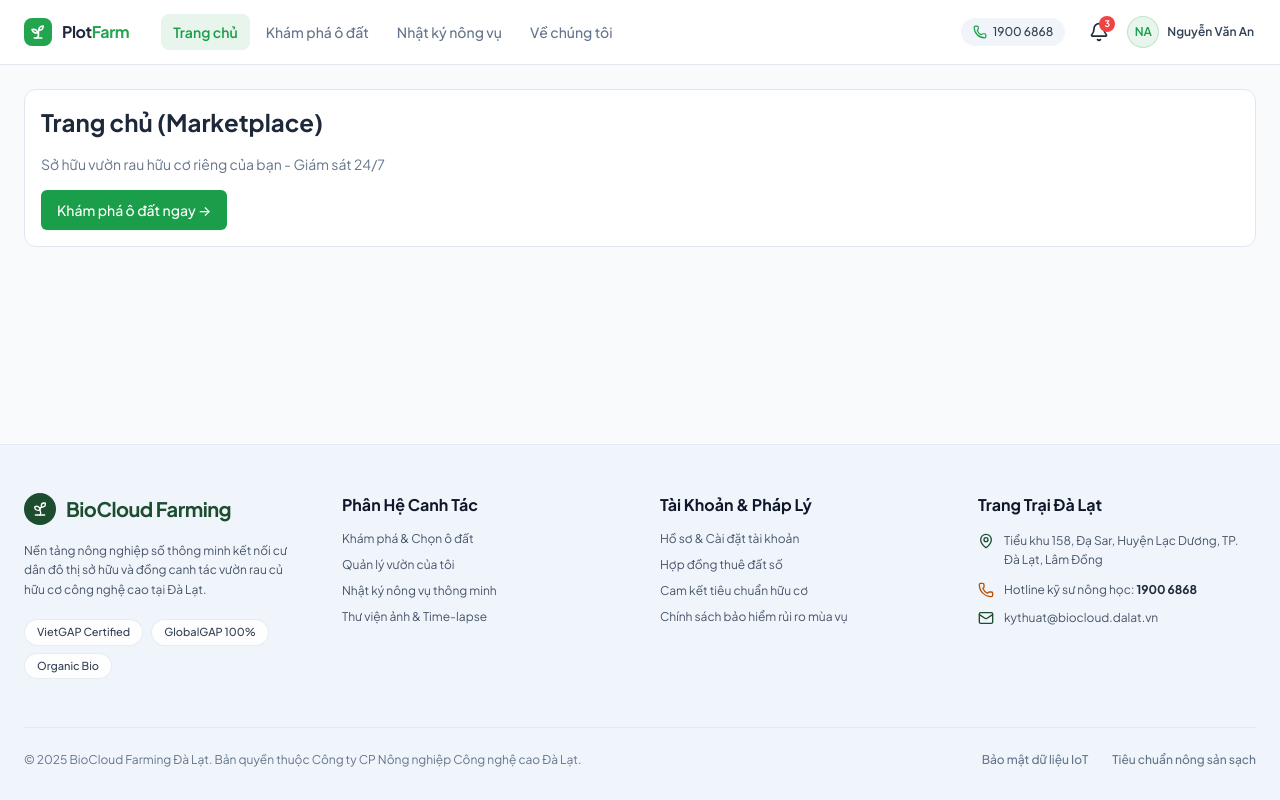
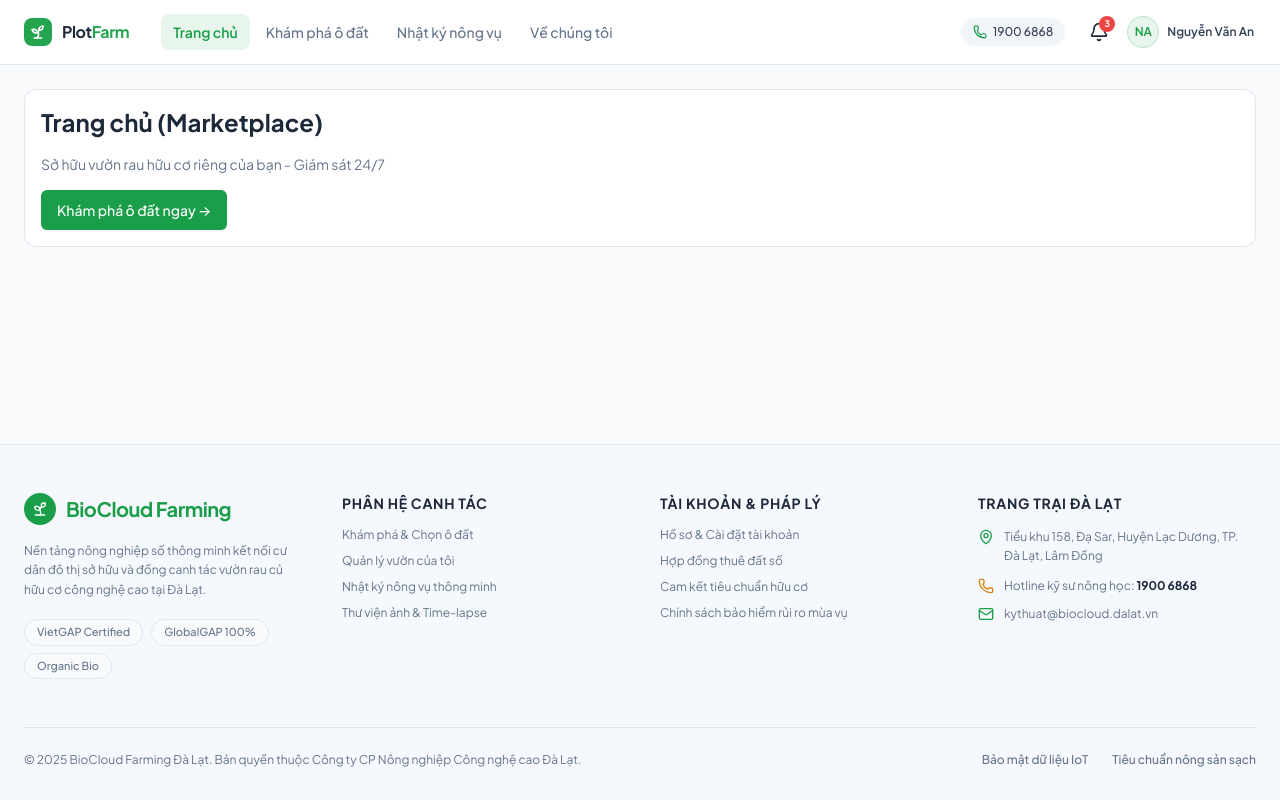
Before and after one commit to amazing-intern-fall-2026/PlotFarm-DEV-Team7, a React (Vite) app in the folder apps/client/: page / in a window 1280 px wide. Built offline with nearby package versions, Linux system fonts and the light colour scheme.

Commit message:
style(footer): adhere strictly to global CSS design tokens and font

```diff
--- a/apps/client/src/shared/ui/Footer/Footer.tsx
+++ b/apps/client/src/shared/ui/Footer/Footer.tsx
@@ -11,14 +11,14 @@ export interface FooterProps extends React.HTMLAttributes<HTMLElement> {
 
 /**
  * FooterSkeleton — Trạng thái Skeleton Loading cho Footer
- * Áp dụng hiệu ứng pulse trên toàn bộ 4 cột và thanh bản quyền.
+ * Áp dụng hiệu ứng pulse trên toàn bộ 4 cột và thanh bản quyền theo đúng theme token.
  */
 export function FooterSkeleton({ className }: { className?: string }) {
   return (
     <footer
       aria-label="Đang tải chân trang"
       className={cn(
-        "border-t border-slate-200/80 bg-[#f0f5fb] dark:bg-slate-950 dark:border-slate-800 text-slate-800 dark:text-slate-200 mt-auto",
+        "border-t border-border bg-muted/40 text-foreground font-sans mt-auto",
         className,
       )}
     >
@@ -27,76 +27,76 @@ export function FooterSkeleton({ className }: { className?: string }) {
           {/* Cột 1: Brand & Badges Skeleton */}
           <div className="space-y-4">
             <div className="flex items-center gap-2.5">
-              <Skeleton className="h-8 w-8 rounded-full bg-slate-300/80 dark:bg-slate-800" />
-              <Skeleton className="h-6 w-36 bg-slate-300/80 dark:bg-slate-800" />
+              <Skeleton className="h-8 w-8 rounded-full" />
+              <Skeleton className="h-6 w-36" />
             </div>
 
             <div className="space-y-2 max-w-xs">
-              <Skeleton className="h-3.5 w-full bg-slate-200 dark:bg-slate-800" />
-              <Skeleton className="h-3.5 w-4/5 bg-slate-200 dark:bg-slate-800" />
-              <Skeleton className="h-3.5 w-2/3 bg-slate-200 dark:bg-slate-800" />
+              <Skeleton className="h-3.5 w-full" />
+              <Skeleton className="h-3.5 w-4/5" />
+              <Skeleton className="h-3.5 w-2/3" />
             </div>
 
             <div className="space-y-2 pt-1">
               <div className="flex gap-2">
-                <Skeleton className="h-6 w-28 rounded-full bg-slate-200 dark:bg-slate-800" />
-                <Skeleton className="h-6 w-24 rounded-full bg-slate-200 dark:bg-slate-800" />
+                <Skeleton className="h-6 w-28 rounded-full" />
+                <Skeleton className="h-6 w-24 rounded-full" />
               </div>
-              <Skeleton className="h-6 w-24 rounded-full bg-slate-200 dark:bg-slate-800" />
+              <Skeleton className="h-6 w-24 rounded-full" />
             </div>
           </div>
 
           {/* Cột 2: Phân Hệ Canh Tác Skeleton */}
           <div className="space-y-3.5">
-            <Skeleton className="h-5 w-36 bg-slate-300/80 dark:bg-slate-800" />
+            <Skeleton className="h-5 w-36" />
             <div className="space-y-3">
-              <Skeleton className="h-3.5 w-36 bg-slate-200 dark:bg-slate-800" />
-              <Skeleton className="h-3.5 w-32 bg-slate-200 dark:bg-slate-800" />
-              <Skeleton className="h-3.5 w-40 bg-slate-200 dark:bg-slate-800" />
-              <Skeleton className="h-3.5 w-36 bg-slate-200 dark:bg-slate-800" />
+              <Skeleton className="h-3.5 w-36" />
+              <Skeleton className="h-3.5 w-32" />
+              <Skeleton className="h-3.5 w-40" />
+              <Skeleton className="h-3.5 w-36" />
             </div>
           </div>
 
           {/* Cột 3: Tài Khoản & Pháp Lý Skeleton */}
           <div className="space-y-3.5">
-            <Skeleton className="h-5 w-40 bg-slate-300/80 dark:bg-slate-800" />
+            <Skeleton className="h-5 w-40" />
             <div className="space-y-3">
-              <Skeleton className="h-3.5 w-40 bg-slate-200 dark:bg-slate-800" />
-              <Skeleton className="h-3.5 w-32 bg-slate-200 dark:bg-slate-800" />
-              <Skeleton className="h-3.5 w-36 bg-slate-200 dark:bg-slate-800" />
-              <Skeleton className="h-3.5 w-44 bg-slate-200 dark:bg-slate-800" />
+              <Skeleton className="h-3.5 w-40" />
+              <Skeleton className="h-3.5 w-32" />
+              <Skeleton className="h-3.5 w-36" />
+              <Skeleton className="h-3.5 w-44" />
             </div>
           </div>
 
           {/* Cột 4: Trang Trại Đà Lạt Skeleton */}
           <div className="space-y-3.5">
-            <Skeleton className="h-5 w-36 bg-slate-300/80 dark:bg-slate-800" />
+            <Skeleton className="h-5 w-36" />
             <div className="space-y-3.5">
               <div className="flex items-start gap-2.5">
-                <Skeleton className="h-4 w-4 rounded-full bg-slate-300/80 dark:bg-slate-800 shrink-0" />
+                <Skeleton className="h-4 w-4 rounded-full shrink-0" />
                 <div className="space-y-1.5 flex-1">
-                  <Skeleton className="h-3.5 w-full bg-slate-200 dark:bg-slate-800" />
-                  <Skeleton className="h-3.5 w-4/5 bg-slate-200 dark:bg-slate-800" />
+                  <Skeleton className="h-3.5 w-full" />
+                  <Skeleton className="h-3.5 w-4/5" />
                 </div>
               </div>
               <div className="flex items-center gap-2.5">
-                <Skeleton className="h-4 w-4 rounded-full bg-slate-300/80 dark:bg-slate-800 shrink-0" />
-                <Skeleton className="h-3.5 w-48 bg-slate-200 dark:bg-slate-800" />
+                <Skeleton className="h-4 w-4 rounded-full shrink-0" />
+                <Skeleton className="h-3.5 w-48" />
               </div>
               <div className="flex items-center gap-2.5">
-                <Skeleton className="h-4 w-4 rounded-full bg-slate-300/80 dark:bg-slate-800 shrink-0" />
-                <Skeleton className="h-3.5 w-40 bg-slate-200 dark:bg-slate-800" />
+                <Skeleton className="h-4 w-4 rounded-full shrink-0" />
+                <Skeleton className="h-3.5 w-40" />
               </div>
             </div>
           </div>
         </div>
 
         {/* Thanh bản quyền Skeleton */}
-        <div className="mt-12 pt-6 border-t border-slate-200/80 dark:border-slate-800/80 flex flex-col sm:flex-row items-center justify-between gap-4">
-          <Skeleton className="h-3.5 w-80 bg-slate-200 dark:bg-slate-800" />
+        <div className="mt-12 pt-6 border-t border-border flex flex-col sm:flex-row items-center justify-between gap-4">
+          <Skeleton className="h-3.5 w-80" />
           <div className="flex gap-6">
-            <Skeleton className="h-3.5 w-28 bg-slate-200 dark:bg-slate-800" />
-            <Skeleton className="h-3.5 w-32 bg-slate-200 dark:bg-slate-800" />
+            <Skeleton className="h-3.5 w-28" />
+            <Skeleton className="h-3.5 w-32" />
           </div>
         </div>
       </div>
@@ -106,8 +106,8 @@ export function FooterSkeleton({ className }: { className?: string }) {
 
 /**
  * Footer component — Chuẩn giao diện BioCloud Farming
- * Tái hiện chính xác theo mẫu thiết kế thực tế:
- * 1. BioCloud Farming (Logo tròn xanh lá đậm, mô tả kết nối cư dân đô thị đồng canh tác)
+ * Tuân thủ nghiêm ngặt Design Tokens và Theme của Global CSS (font Plus Jakarta Sans, màu Bio Green & Harvest Amber):
+ * 1. BioCloud Farming (Logo tròn mầm cây Bio Green, mô tả kết nối cư dân đô thị đồng canh tác)
  * 2. 3 huy hiệu tiêu chuẩn: VietGAP Certified, GlobalGAP 100%, Organic Bio
  * 3. Cột "Phân Hệ Canh Tác"
  * 4. Cột "Tài Khoản & Pháp Lý"
@@ -128,7 +128,7 @@ export function Footer({
   return (
     <footer
       className={cn(
-        "border-t border-slate-200/80 bg-[#f0f5fb] dark:bg-slate-950 dark:border-slate-800 text-slate-800 dark:text-slate-200 mt-auto",
+        "border-t border-border bg-muted/40 text-foreground font-sans mt-auto",
         className,
       )}
       {...props}
@@ -138,30 +138,30 @@ export function Footer({
           {/* Cột 1: BioCloud Farming & Tiêu chuẩn */}
           <div className="space-y-4">
             <div className="flex items-center gap-2.5">
-              <div className="flex h-8 w-8 items-center justify-center rounded-full bg-[#1b4d2e] text-white shrink-0 shadow-xs">
+              <div className="flex h-8 w-8 items-center justify-center rounded-full bg-primary text-primary-foreground shrink-0 shadow-xs">
                 <Sprout className="h-4 w-4" />
               </div>
-              <span className="text-xl font-bold tracking-tight text-[#1b4d2e] dark:text-emerald-400">
+              <span className="text-xl font-bold tracking-tight text-primary">
                 {brandName}
               </span>
             </div>
 
-            <p className="text-xs text-slate-600 dark:text-slate-400 leading-relaxed max-w-xs">
+            <p className="text-xs text-muted-foreground leading-relaxed max-w-xs">
               Nền tảng nông nghiệp số thông minh kết nối cư dân đô thị sở hữu và đồng canh tác vườn rau củ hữu cơ công nghệ cao tại Đà Lạt.
             </p>
 
             {/* Badges: Row 1 & Row 2 */}
             <div className="space-y-1.5 pt-1">
               <div className="flex flex-wrap items-center gap-2">
-                <span className="rounded-full bg-white/90 dark:bg-slate-800/90 border border-slate-200/80 dark:border-slate-700 px-3 py-1 text-[11px] font-medium text-slate-700 dark:text-slate-300 shadow-2xs">
+                <span className="rounded-full bg-background border border-border px-3 py-1 text-[11px] font-medium text-muted-foreground shadow-2xs hover:border-primary/40 hover:text-foreground transition-colors">
                   VietGAP Certified
                 </span>
-                <span className="rounded-full bg-white/90 dark:bg-slate-800/90 border border-slate-200/80 dark:border-slate-700 px-3 py-1 text-[11px] font-medium text-slate-700 dark:text-slate-300 shadow-2xs">
+                <span className="rounded-full bg-background border border-border px-3 py-1 text-[11px] font-medium text-muted-foreground shadow-2xs hover:border-primary/40 hover:text-foreground transition-colors">
                   GlobalGAP 100%
                 </span>
               </div>
               <div>
-                <span className="inline-block rounded-full bg-white/90 dark:bg-slate-800/90 border border-slate-200/80 dark:border-slate-700 px-3 py-1 text-[11px] font-medium text-slate-700 dark:text-slate-300 shadow-2xs">
+                <span className="inline-block rounded-full bg-background border border-border px-3 py-1 text-[11px] font-medium text-muted-foreground shadow-2xs hover:border-primary/40 hover:text-foreground transition-colors">
                   Organic Bio
                 </span>
               </div>
@@ -170,14 +170,14 @@ export function Footer({
 
           {/* Cột 2: Phân Hệ Canh Tác */}
           <div className="space-y-3.5">
-            <h4 className="text-base font-bold text-slate-900 dark:text-slate-100">
+            <h4 className="text-sm font-bold uppercase tracking-wider text-foreground">
               Phân Hệ Canh Tác
             </h4>
-            <ul className="space-y-2.5 text-xs text-slate-600 dark:text-slate-400">
+            <ul className="space-y-2.5 text-xs text-muted-foreground">
               <li>
                 <a
                   href="/plots"
-                  className="hover:text-[#1b4d2e] dark:hover:text-emerald-400 transition-colors"
+                  className="hover:text-primary transition-colors"
                 >
                   Khám phá & Chọn ô đất
                 </a>
@@ -185,7 +185,7 @@ export function Footer({
               <li>
                 <a
                   href="/my-farm"
-                  className="hover:text-[#1b4d2e] dark:hover:text-emerald-400 transition-colors"
+                  className="hover:text-primary transition-colors"
                 >
                   Quản lý vườn của tôi
                 </a>
@@ -193,7 +193,7 @@ export function Footer({
               <li>
                 <a
                   href="/journal"
-                  className="hover:text-[#1b4d2e] dark:hover:text-emerald-400 transition-colors"
+                  className="hover:text-primary transition-colors"
                 >
                   Nhật ký nông vụ thông minh
                 </a>
@@ -201,7 +201,7 @@ export function Footer({
               <li>
                 <a
                   href="/journal"
-                  className="hover:text-[#1b4d2e] dark:hover:text-emerald-400 transition-colors"
+                  className="hover:text-primary transition-colors"
                 >
                   Thư viện ảnh & Time-lapse
                 </a>
@@ -211,14 +211,14 @@ export function Footer({
 
           {/* Cột 3: Tài Khoản & Pháp Lý */}
           <div className="space-y-3.5">
-            <h4 className="text-base font-bold text-slate-900 dark:text-slate-100">
+            <h4 className="text-sm font-bold uppercase tracking-wider text-foreground">
               Tài Khoản & Pháp Lý
             </h4>
-            <ul className="space-y-2.5 text-xs text-slate-600 dark:text-slate-400">
+            <ul className="space-y-2.5 text-xs text-muted-foreground">
               <li>
                 <a
                   href="/my-farm"
-                  className="hover:text-[#1b4d2e] dark:hover:text-emerald-400 transition-colors"
+                  className="hover:text-primary transition-colors"
                 >
                   Hồ sơ & Cài đặt tài khoản
                 </a>
@@ -226,7 +226,7 @@ export function Footer({
               <li>
                 <a
                   href="/about"
-                  className="hover:text-[#1b4d2e] dark:hover:text-emerald-400 transition-colors"
+                  className="hover:text-primary transition-colors"
                 >
                   Hợp đồng thuê đất số
                 </a>
@@ -234,7 +234,7 @@ export function Footer({
               <li>
                 <a
                   href="/about"
-                  className="hover:text-[#1b4d2e] dark:hover:text-emerald-400 transition-colors"
+                  className="hover:text-primary transition-colors"
                 >
                   Cam kết tiêu chuẩn hữu cơ
                 </a>
@@ -242,7 +242,7 @@ export function Footer({
               <li>
                 <a
                   href="/about"
-                  className="hover:text-[#1b4d2e] dark:hover:text-emerald-400 transition-colors"
+                  className="hover:text-primary transition-colors"
                 >
                   Chính sách bảo hiểm rủi ro mùa vụ
                 </a>
@@ -252,33 +252,33 @@ export function Footer({
 
           {/* Cột 4: Trang Trại Đà Lạt */}
           <div className="space-y-3.5">
-            <h4 className="text-base font-bold text-slate-900 dark:text-slate-100">
+            <h4 className="text-sm font-bold uppercase tracking-wider text-foreground">
               Trang Trại Đà Lạt
             </h4>
-            <ul className="space-y-3 text-xs text-slate-600 dark:text-slate-400">
+            <ul className="space-y-3 text-xs text-muted-foreground">
               <li className="flex items-start gap-2.5">
-                <MapPin className="h-4 w-4 text-[#1b4d2e] dark:text-emerald-400 shrink-0 mt-0.5" />
-                <span className="leading-relaxed">
+                <MapPin className="h-4 w-4 text-primary shrink-0 mt-0.5" />
+                <span className="leading-relaxed text-muted-foreground">
                   Tiểu khu 158, Đạ Sar, Huyện Lạc Dương, TP. Đà Lạt, Lâm Đồng
                 </span>
               </li>
               <li className="flex items-center gap-2.5">
-                <Phone className="h-4 w-4 text-amber-700 dark:text-amber-500 shrink-0" />
+                <Phone className="h-4 w-4 text-secondary shrink-0" />
                 <span>
                   Hotline kỹ sư nông học:{" "}
                   <a
                     href="tel:19006868"
-                    className="font-bold text-slate-800 dark:text-slate-200 hover:text-amber-700 dark:hover:text-amber-400 transition-colors"
+                    className="font-bold text-foreground hover:text-secondary transition-colors"
                   >
                     1900 6868
                   </a>
                 </span>
               </li>
               <li className="flex items-center gap-2.5">
-                <Mail className="h-4 w-4 text-[#1b4d2e] dark:text-emerald-400 shrink-0" />
+                <Mail className="h-4 w-4 text-primary shrink-0" />
                 <a
                   href="mailto:kythuat@biocloud.dalat.vn"
-                  className="hover:text-[#1b4d2e] dark:hover:text-emerald-400 transition-colors"
+                  className="hover:text-primary transition-colors"
                 >
                   kythuat@biocloud.dalat.vn
                 </a>
@@ -288,20 +288,20 @@ export function Footer({
         </div>
 
         {/* Thanh bản quyền & pháp lý dưới đáy */}
-        <div className="mt-12 pt-6 border-t border-slate-200/80 dark:border-slate-800/80 flex flex-col sm:flex-row items-center justify-between gap-4 text-xs text-slate-500 dark:text-slate-400">
+        <div className="mt-12 pt-6 border-t border-border flex flex-col sm:flex-row items-center justify-between gap-4 text-xs text-muted-foreground">
           <p className="text-center sm:text-left">
             © 2025 BioCloud Farming Đà Lạt. Bản quyền thuộc Công ty CP Nông nghiệp Công nghệ cao Đà Lạt.
           </p>
           <div className="flex flex-wrap items-center justify-center gap-6 font-medium">
             <a
               href="/about"
-              className="hover:text-[#1b4d2e] dark:hover:text-emerald-400 transition-colors"
+              className="hover:text-primary transition-colors"
             >
               Bảo mật dữ liệu IoT
             </a>
             <a
               href="/about"
-              className="hover:text-[#1b4d2e] dark:hover:text-emerald-400 transition-colors"
+              className="hover:text-primary transition-colors"
             >
               Tiêu chuẩn nông sản sạch
             </a>
```
Also changed, not shown: 2 other files (tests, documents, lock files or other folders).
